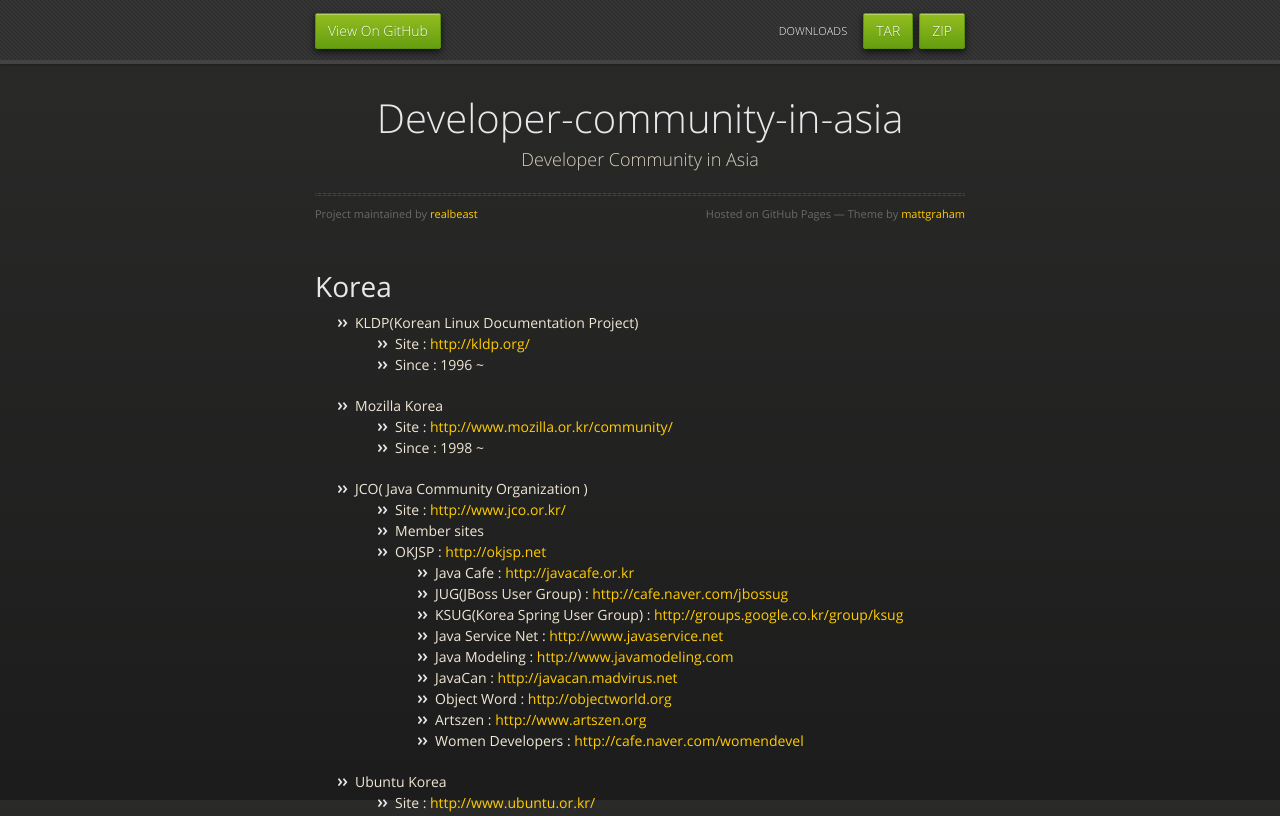
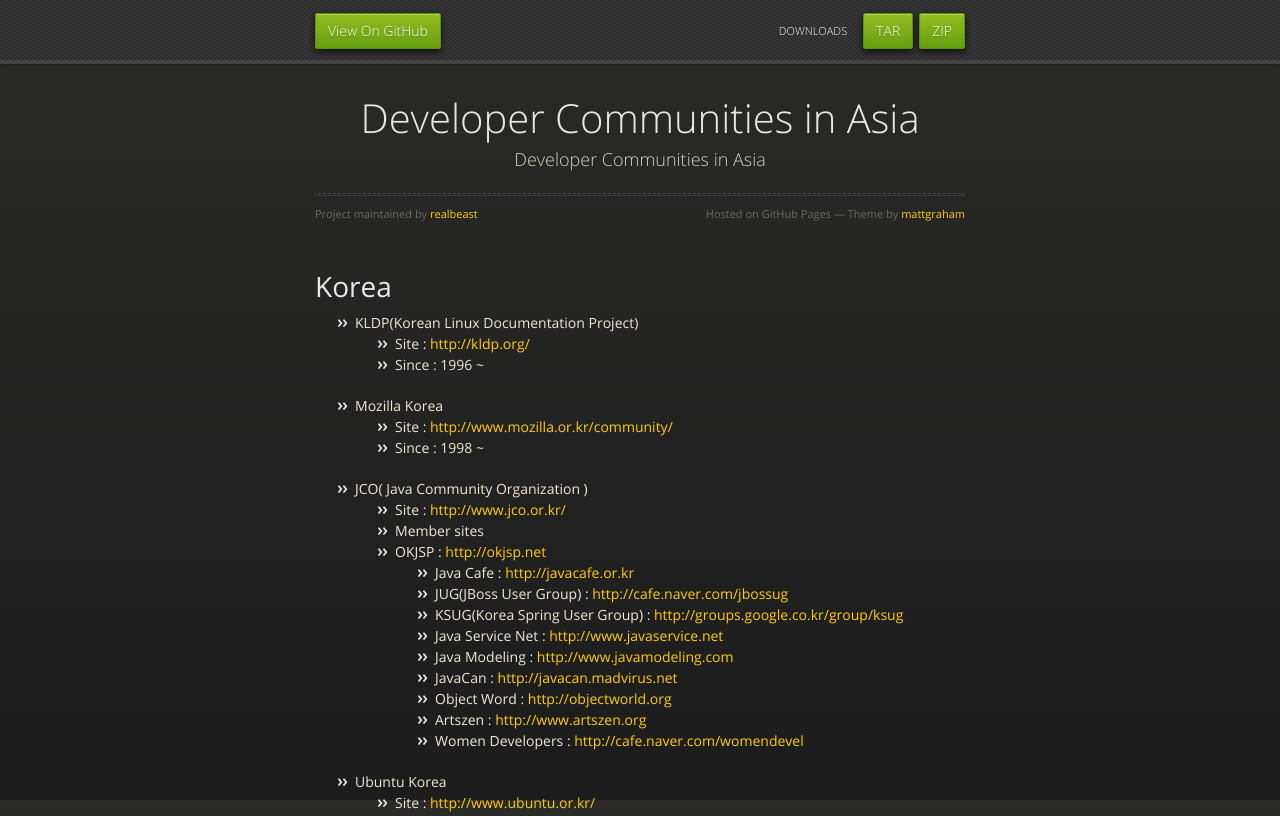
Before and after one commit to sungjuly/developer-communities-in-asia, a plain HTML site: page index.html in a window 1280 px wide. Shown: the top 816 px of the page. Drawn offline with nearby package versions, Linux system fonts and the light colour scheme.

Commit message:
Create gh-pages branch via GitHub

```diff
--- a/index.html
+++ b/index.html
@@ -3,7 +3,7 @@
   <head>
     <meta charset="utf-8">
     <meta http-equiv="X-UA-Compatible" content="chrome=1">
-    <title>Developer-community-in-asia by realbeast</title>
+    <title>Developer Communities in Asia by realbeast</title>
     <link rel="stylesheet" href="stylesheets/styles.css">
     <link rel="stylesheet" href="stylesheets/pygment_trac.css">
     <script src="https://ajax.googleapis.com/ajax/libs/jquery/1.7.1/jquery.min.js"></script>
@@ -31,8 +31,8 @@
 
       <section>
         <div id="title">
-          <h1>Developer-community-in-asia</h1>
-          <p>Developer Community in Asia</p>
+          <h1>Developer Communities in Asia</h1>
+          <p>Developer Communities in Asia</p>
           <hr>
           <span class="credits left">Project maintained by <a href="https://github.com/realbeast">realbeast</a></span>
           <span class="credits right">Hosted on GitHub Pages &mdash; Theme by <a href="https://twitter.com/michigangraham">mattgraham</a></span>
```
Also changed, not shown: params.json (+1 -1 lines).
